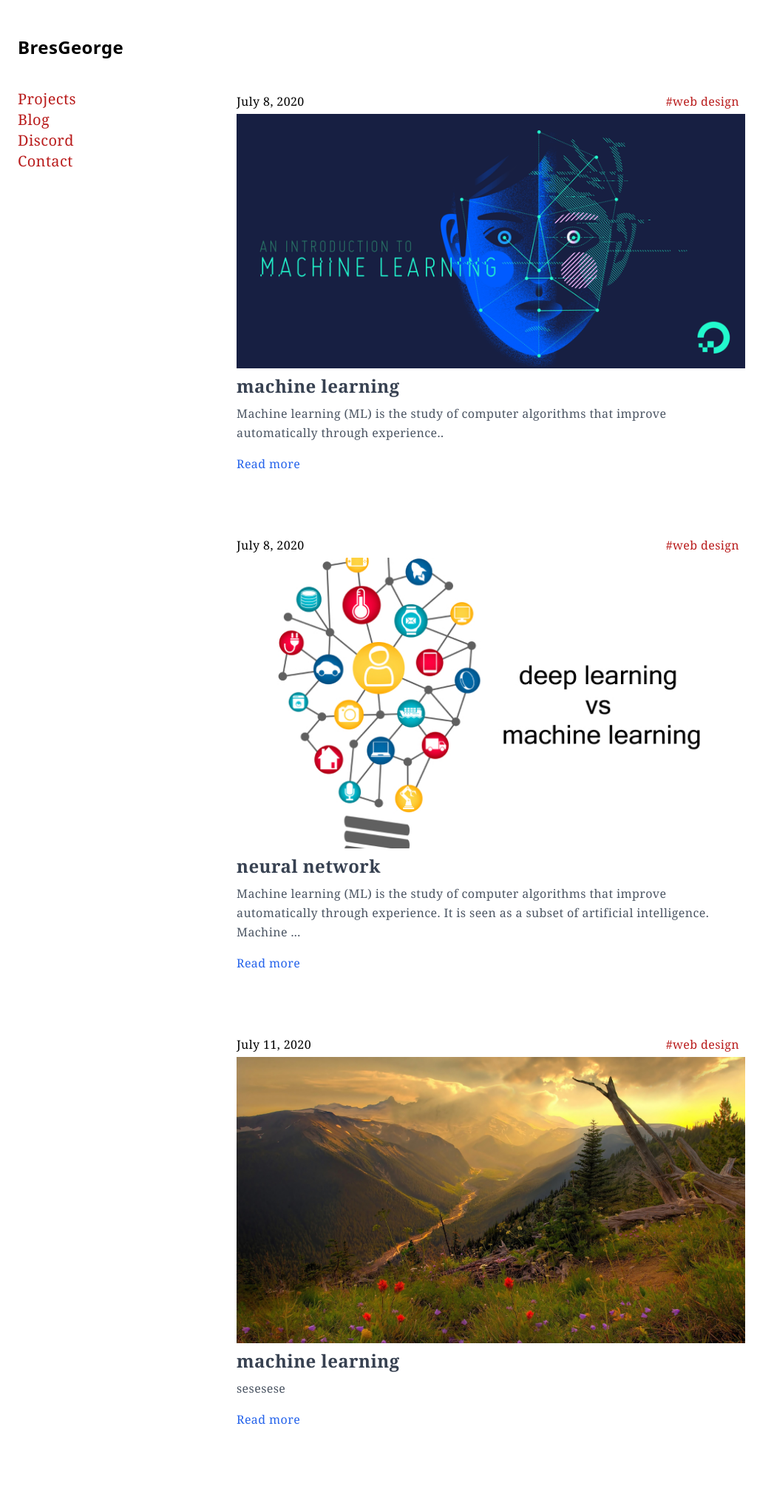
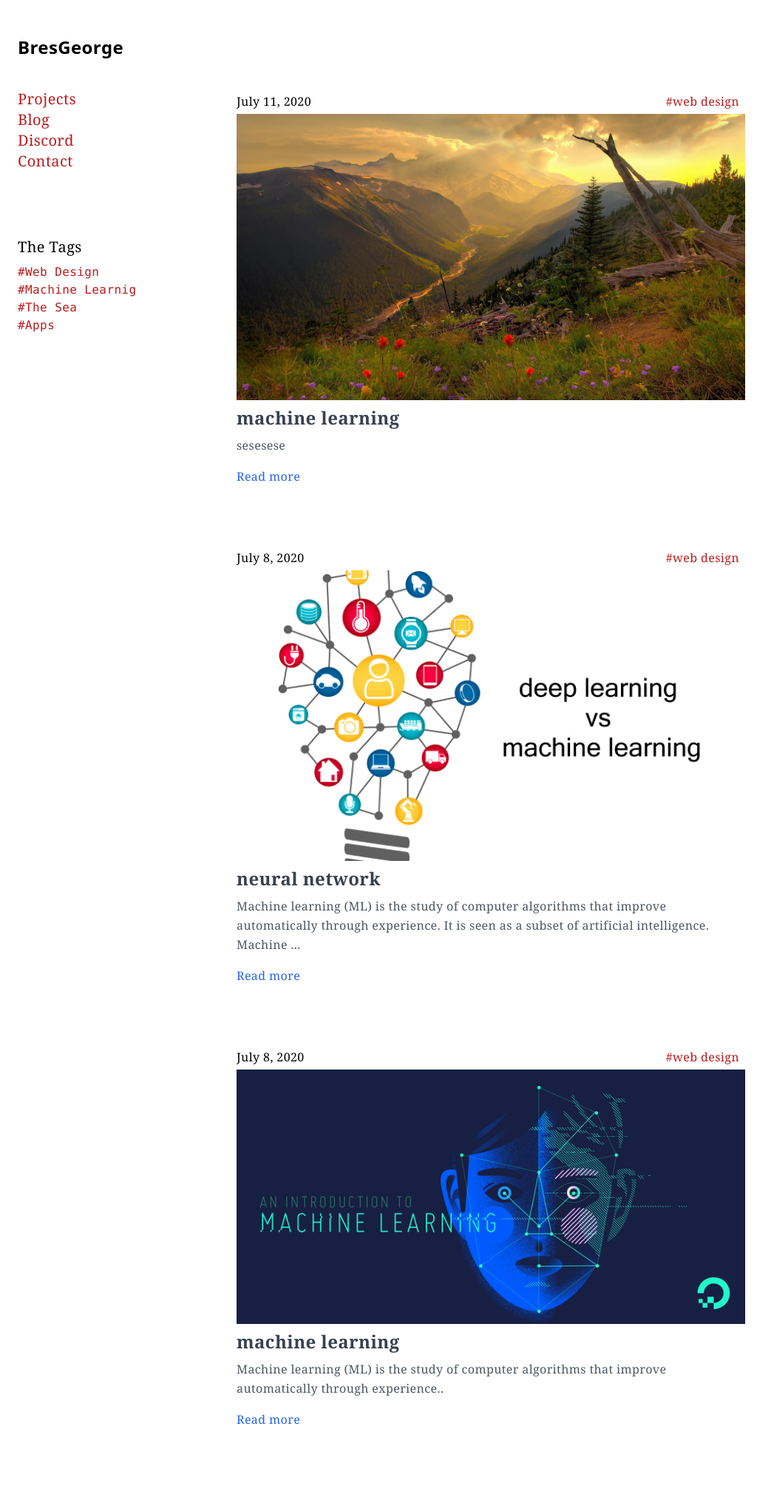
Before and after one commit to bres/myweb, a Django app: page /blog/ in a window 1280 px wide. Shown: the whole page at 74% size, without its empty margins (0-1047 px from the left). Run offline with Django 3.2, Linux system fonts and the light colour scheme; data comes from the database, SQL or seed files in the repository; both versions use the stored data as it was after the commit.

Commit message:
editng the blog page

```diff
--- a/website/pages/templates/base.html
+++ b/website/pages/templates/base.html
@@ -4,15 +4,11 @@
     <meta charset="UTF-8">
     <title>{% block title %} {% endblock %}</title>
     <link href="https://unpkg.com/tailwindcss@^1.0/dist/tailwind.min.css" rel="stylesheet">
-    <style>
-        .hover_img a { position:relative; }
-        .hover_img a div { position:absolute; margin-left:150px; display:none; z-index:99; width:300px; }
-        .hover_img a:hover div { display:block; }
-    </style>
+
 </head>
 <body class="bg-orange-100 px-6 font-serif tracking-wide antialiased">
 
-            <p class="text-2xl font-sans font-semibold text-black pt-12 "><a class="" href="{% url 'home' %}">BresGeorge</a></p>
+<p class="text-2xl font-sans font-semibold text-black pt-12 "><a class="" href="{% url 'home' %}">BresGeorge</a></p>
 
 <div class="sm:hidden">
     <ul class="pt-10 flex">
@@ -39,9 +35,15 @@
         {% endblock %}
 
     </div>
+
 </div>
 
+{% block post %}
 
+{% endblock %}
+
+{% block sidebar%}
+{% endblock %}
 
 </body>
 </html>
--- a/website/pages/templates/blog.html
+++ b/website/pages/templates/blog.html
@@ -3,12 +3,7 @@
 {% block title %}Welcome to bresgeorge.com{% endblock %}
 {% block content %}
 
-
-
-
 <div class="sm:pt-10 leading-relaxed  flex flex-col mb-4">
-
-
 
     {% if all_posts %}
         {% for x in all_posts %}
@@ -42,6 +37,38 @@
 
 
 {% endblock %}
+{% block sidebar%}
+
+<div>
+    <div class="fixed top-0 mt-64 pt-16 ">
+        <p class="font-medium text-xl pb-2">The Tags</p>
+        <ul>
+            <li class="text-red-700 font-mono">
+                <a class="text-red-700 hover:underline pr-2 " href="{% url 'projects' %}">#Web Design</a>
+            </li>
+             <li class="text-red-700 font-mono">
+                 <a class="text-red-700 hover:underline pr-2 " href="{% url 'projects' %}">#Machine Learnig</a>
+
+            </li>
+             <li class="text-red-700 font-mono">
+                 <a class="text-red-700 hover:underline pr-2 l" href="{% url 'projects' %}">#The Sea</a>
+
+            </li>
+             <li class="text-red-700 font-mono">
+                 <a class="text-red-700 hover:underline pr-2 " href="{% url 'projects' %}">#Apps</a>
+
+            </li>
+        </ul>
+
+    </div>
+</div>
+
+
+
+{% endblock%}
+
+
+
 
 </body>
 </html>
--- a/website/pages/views.py
+++ b/website/pages/views.py
@@ -5,8 +5,10 @@ from .models import Landing_content,Posts
 
 def home(request):
     all_items=Landing_content.objects.all
-    all_posts = Posts.objects.all
-    return render(request,"home.html",{'all_items':all_items,'all_posts':all_posts})
+
+    latest_post = Posts.objects.last()
+    return render(request,"home.html",{'all_items':all_items,'latest_post':latest_post})
+
 
 def about(request):
     return render(request,"about.html",{})
@@ -15,7 +17,7 @@ def projects(request):
     return render(request,"projects.html",{})
 
 def blog(request):
-    all_posts=Posts.objects.all
+    all_posts=Posts.objects.order_by('-id')
     return render(request,"blog.html",{'all_posts':all_posts})
 
 def contact(request):
```
Also changed, not shown: website/pages/templates/home.html (+20 -13 lines), website/db.sqlite3, website/media/images/mountain-view-from-top-wide.jpg (added).
